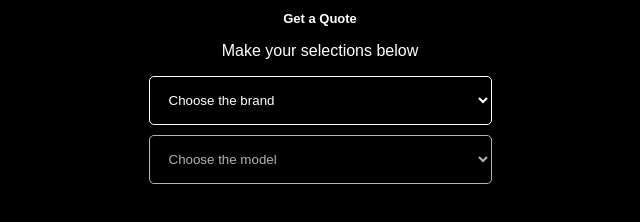
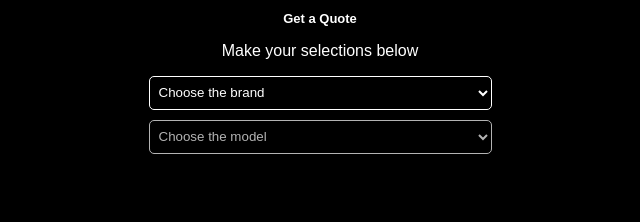
Before and after one commit to filippoberti2020/repair-quote-generator, a plain HTML site: page index.html in a window 1280 px wide. Shown: the whole page, without its empty margins (320-960 px from the left). Drawn offline with Linux system fonts and the light colour scheme.

Commit message:
Update index.html

```diff
--- a/index.html
+++ b/index.html
@@ -27,9 +27,10 @@
 
      select {
   width: 343px;
-      padding: 15px;
+  padding: 5px; /* Adjusted padding */
+  height: 34px; /* Added height */
   background-color: black;
-      border: 0.1px solid white; /* Very thin white border */
+  border: 1px solid white; /* Very thin white border */
   border-radius: 5px;
   box-sizing: border-box;
   color: white; /* Text color */
```
Lines whose indentation alone changed are shown as unchanged.
